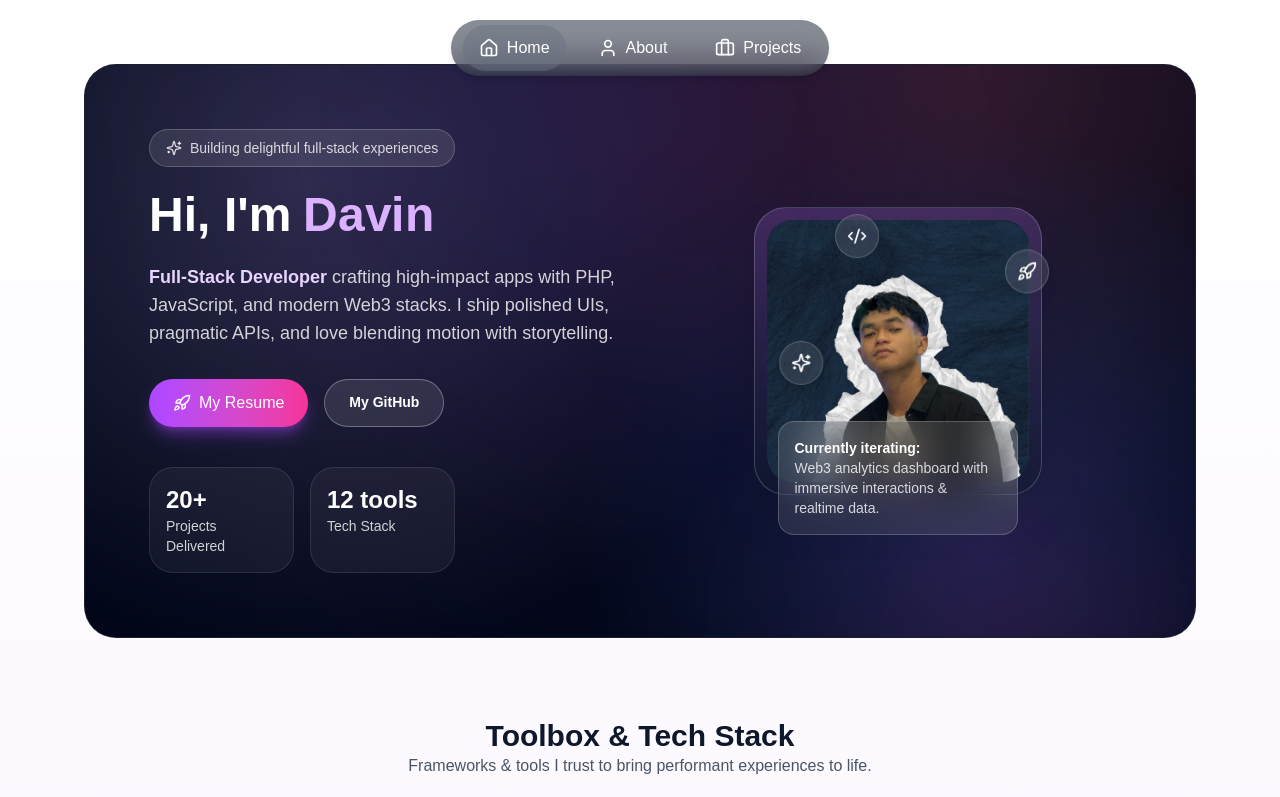
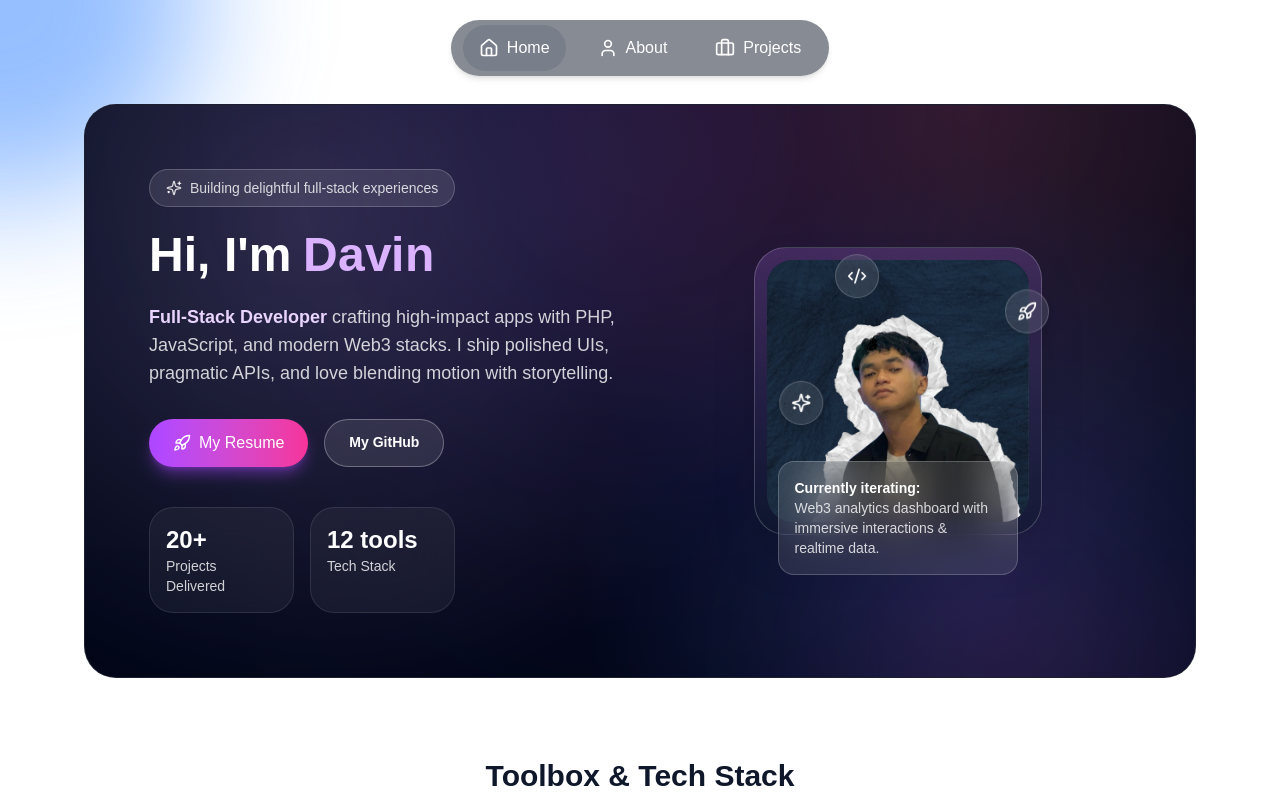
Before and after one commit to VinLvy/D-portfolio, a Next.js app: page / in a window 1280 px wide. Shown: the top 797 px of the page. Built offline with nearby package versions, Linux system fonts and the light colour scheme.

Commit message:
Home 7.0 (Background)

```diff
--- a/src/app/page.js
+++ b/src/app/page.js
@@ -133,9 +133,9 @@ export default function Home() {
       initial={{ opacity: 0, y: 20 }}
       animate={{ opacity: 1, y: 0 }}
       transition={{ duration: 0.5 }}
-      className="min-h-screen bg-gradient-to-b from-white via-purple-50 to-white dark:from-slate-950 dark:via-slate-900 dark:to-slate-950"
+      className="min-h-screen"
     >
-      <div className="mx-auto flex min-h-screen max-w-6xl flex-col gap-20 px-5 py-16 text-gray-900 dark:text-gray-100">
+      <div className="mx-auto flex min-h-screen max-w-6xl flex-col gap-20 px-5 py-16 text-gray-900 dark:text-gray-100 mt-10 md:mt-10">
         {/* Hero */}
         <section className="relative">
           <AuroraBackground className="p-8 sm:p-12 lg:p-16">
```
